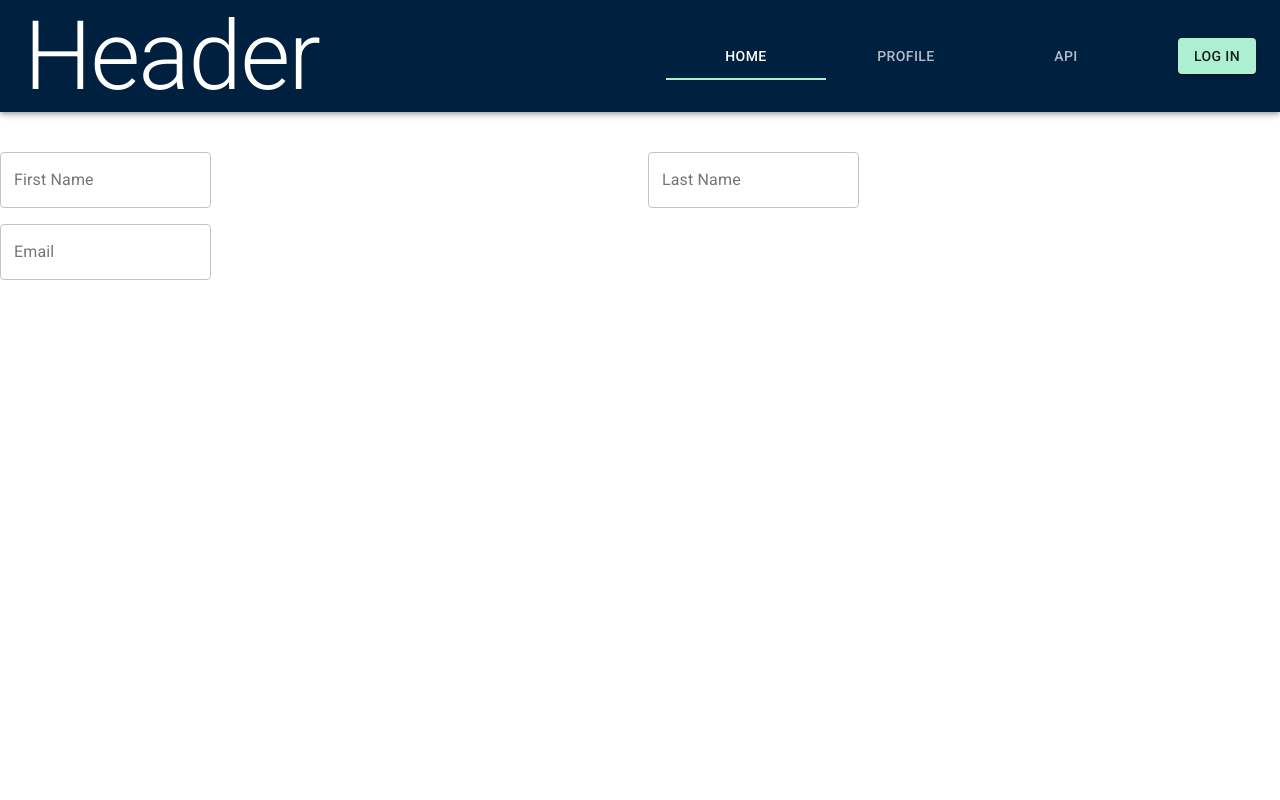
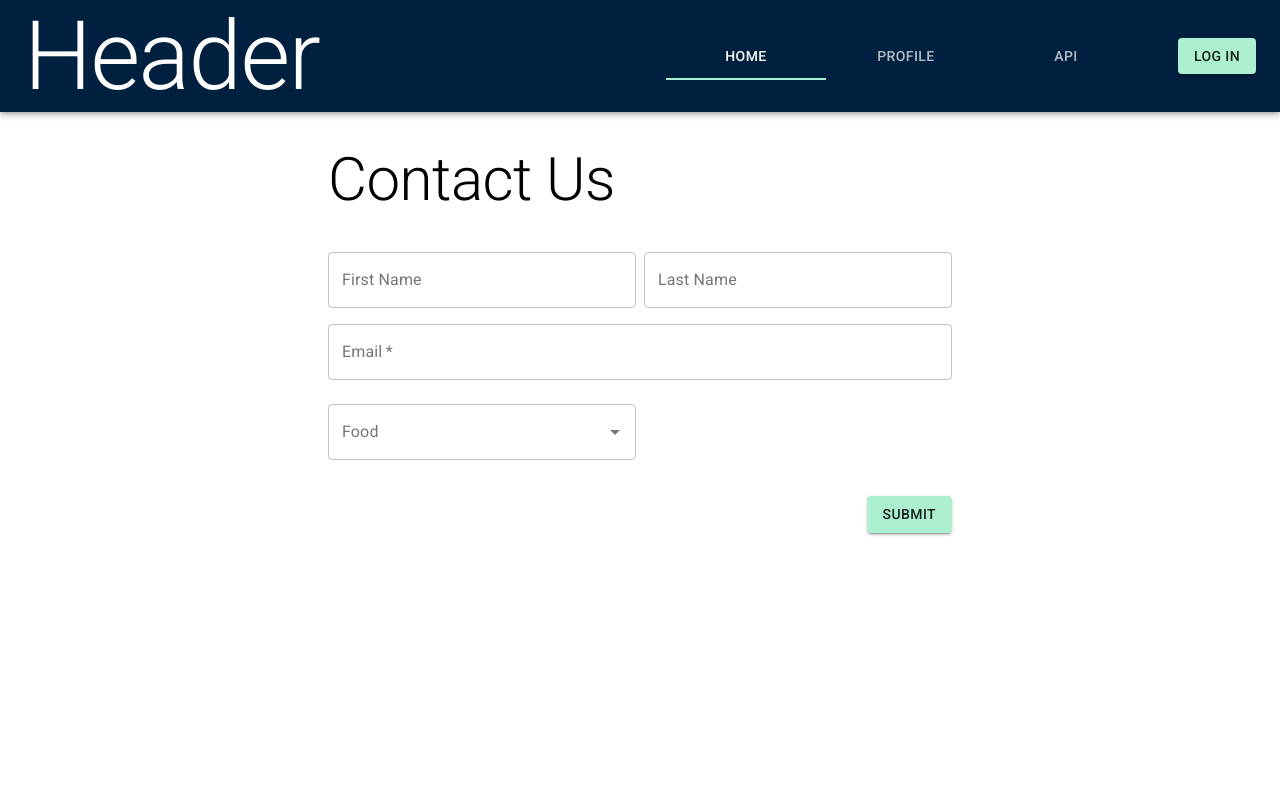
Before and after one commit to jpagtama/ReactJS_Project_02, a React (Create React App) app: page /contact in a window 1280 px wide. Shown: the top 800 px of the page. Built offline with nearby package versions, Linux system fonts and the light colour scheme.

Commit message:
Added initial contact form

```diff
--- a/src/components/Contact.jsx
+++ b/src/components/Contact.jsx
@@ -1,23 +1,53 @@
 import React from 'react'
-import { Grid, TextField } from '@material-ui/core'
+import { Grid, TextField, Typography, Button } from '@material-ui/core'
+import { Autocomplete } from '@material-ui/lab'
 
 const Contact = () => {
+    const foodOptions = [
+        { title: "Pizza" },
+        { title: "Lumpia" },
+        { title: "Tacos" },
+        { title: "Chicken Wings" }
+    ]
+
     return (
-        <React.Fragment>
-            <Grid container spacing={2} style={{marginTop:"2em"}} justify="center">
-                <Grid item md={6} >
-                    <TextField name="firstName" variant="outlined" label="First Name" />
-                </Grid>
-                <Grid item md={6} >
-                    <TextField name="lastName" variant="outlined" label="Last Name" />
+        <Grid container style={{padding:"1em",marginTop:"1em"}} justify="center" spacing={1}>
+            <Grid container justify="center" spacing={1}>
+                <Grid item sm={6} >
+                    <Typography variant="h2">Contact Us</Typography>
                 </Grid>
             </Grid>
-            <Grid container justify="center" style={{marginTop:"1em"}}>
-                <Grid item md={12}>
-                    <TextField name="email" variant="outlined" label="Email" />
+            <Grid container justify="center" spacing={1} style={{marginTop:"2rem"}}>
+                <Grid item sm={3} xs={12} >
+                    <TextField name="firstName" variant="outlined" label="First Name" fullWidth />
+                </Grid>
+                <Grid item sm={3} xs={12}>
+                    <TextField name="lastName" variant="outlined" label="Last Name" fullWidth />
                 </Grid>
             </Grid>
-        </React.Fragment>
+            <Grid container justify="center" spacing={1} >
+                <Grid item sm={6} xs={12}>
+                    <TextField name="email" variant="outlined" label="Email" required fullWidth margin="normal"/>
+                </Grid>
+            </Grid>
+            <Grid container justify="center" spacing={1}>
+                <Grid item sm={3} xs={12}>
+                    <Autocomplete id="foodId" options={foodOptions} getOptionLabel={(option) => option.title} renderInput={
+                        (params) => <TextField {...params} label="Food" variant="outlined" fullWidth margin="normal"/>
+                    }/>
+                </Grid>
+                <Grid item sm={3}>
+
+                </Grid>
+            </Grid>
+            <Grid container justify="center" spacing={1} style={{marginTop:"1.5rem"}}>
+                <Grid item sm={6} xs={12} >
+                    <Grid container justify="flex-end">
+                        <Button variant="contained" color="secondary" style={{marginTop:""}}>Submit</Button>
+                    </Grid>
+                </Grid>
+            </Grid>
+        </Grid>
     )
 }
 
```
